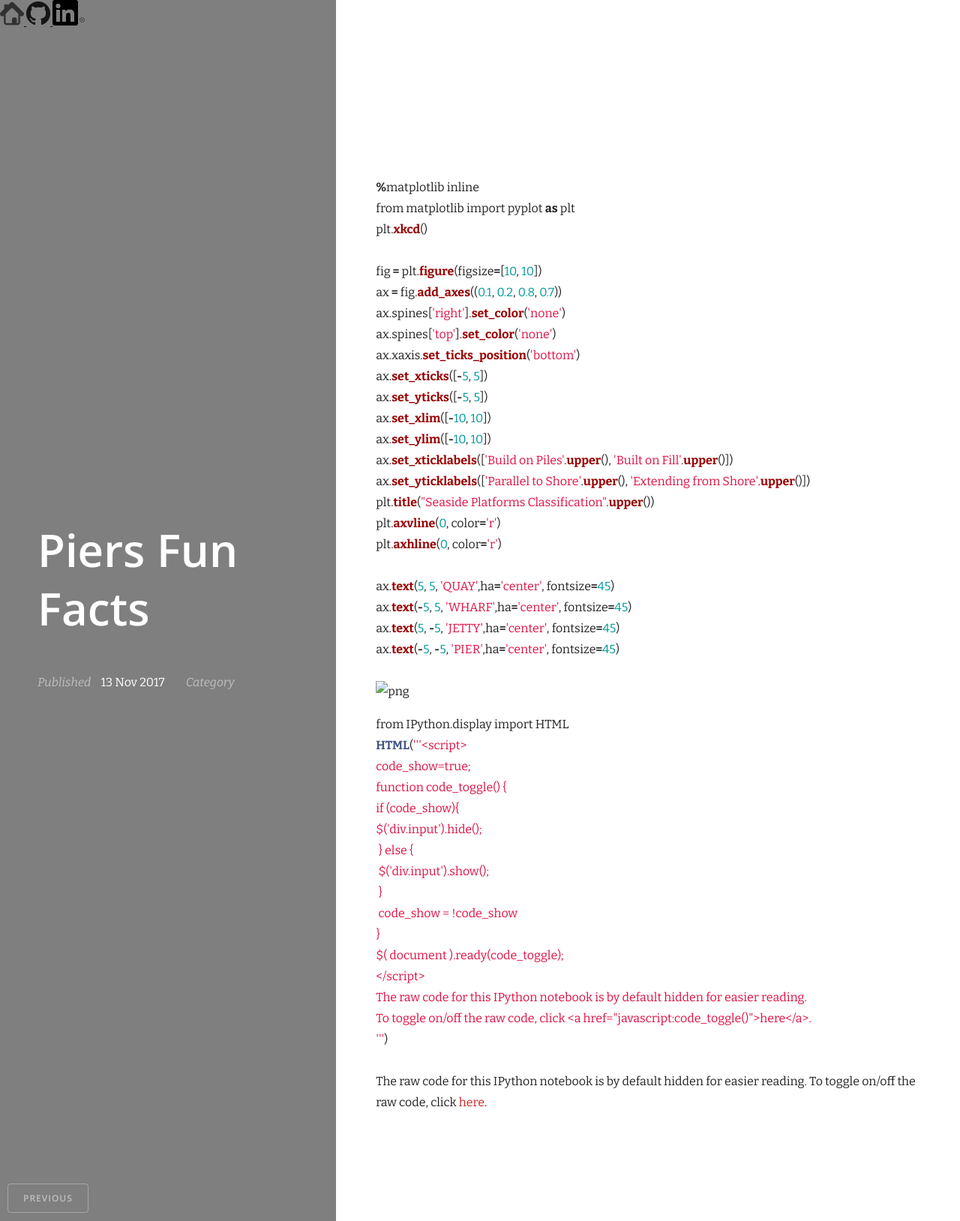
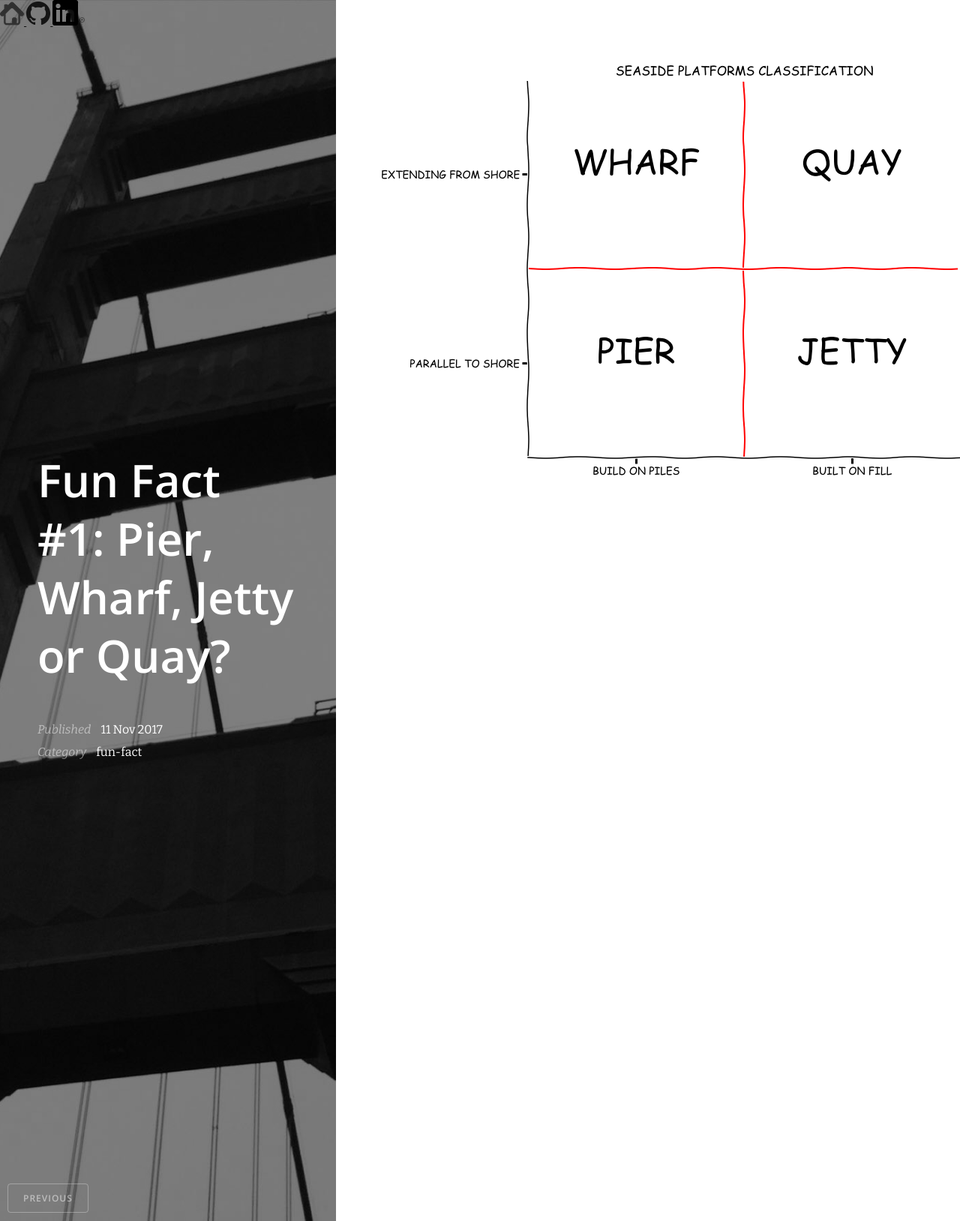
Before and after one commit to mrpozzi/mrpozzi.github.io, a Jekyll site: the page built from _posts/2017-11-13-piers-fun-facts.md, in a window 1280 px wide. Shown: the whole page at 75% size. Built offline with Jekyll 4.4.1, drawn with Linux system fonts in a browser that asks for light colours; nearby versions of some CDN libraries; our own code applies the rules of GitHub Pages for plain Markdown files.

Commit message:
Fixed Build

````diff
--- a/_config.yml
+++ b/_config.yml
@@ -5,6 +5,7 @@ tagline: 'Data Science: Tales from the Trenches' # A brief tagline for your site
 sidebar_image: /images/cover.jpg
 
 # Build settings
-kramdown: redcarpet
+markdown: kramdown
+#kramdown: redcarpet
 highlighter: pygments
 baseurl:
--- a/_layouts/default.html
+++ b/_layouts/default.html
@@ -4,7 +4,7 @@
   <meta charset="utf-8">
   <meta http-equiv="X-UA-Compatible" content="IE=edge,chrome=1">
   <title>
-    {{ site.title + page.title }}
+    {{ site.title }} + {{ page.title }}
   </title>
   <meta name="viewport" content="width=device-width">
 
--- a/_posts/2017-11-13-piers-fun-facts.md
+++ b/_posts/2017-11-13-piers-fun-facts.md
@@ -1,85 +1,12 @@
-
-# Fun Fact \#1: Pier, Wharf, Jetty or Quay?
-
-
-```python
-%matplotlib inline
-from matplotlib import pyplot as plt
-plt.xkcd()
-
-fig = plt.figure(figsize=[10, 10])
-ax = fig.add_axes((0.1, 0.2, 0.8, 0.7))
-ax.spines['right'].set_color('none')
-ax.spines['top'].set_color('none')
-ax.xaxis.set_ticks_position('bottom')
-ax.set_xticks([-5, 5])
-ax.set_yticks([-5, 5])
-ax.set_xlim([-10, 10])
-ax.set_ylim([-10, 10])
-ax.set_xticklabels(['Build on Piles'.upper(), 'Built on Fill'.upper()])
-ax.set_yticklabels(['Parallel to Shore'.upper(), 'Extending from Shore'.upper()])
-plt.title("Seaside Platforms Classification".upper())
-plt.axvline(0, color='r')
-plt.axhline(0, color='r')
-
-ax.text(5, 5, 'QUAY',ha='center', fontsize=45)
-ax.text(-5, 5, 'WHARF',ha='center', fontsize=45)
-ax.text(5, -5, 'JETTY',ha='center', fontsize=45)
-ax.text(-5, -5, 'PIER',ha='center', fontsize=45)
-
-```
+---
+layout: post
+title: "Fun Fact #1: Pier, Wharf, Jetty or Quay?"
+date: 2017-11-11 8:30:00
+categories: fun-fact
+featured_image: /images/cover.jpg
+---
 
 
 
 
-
-
-![png](img/pier.png)
-
-
-
-```python
-from IPython.display import HTML
-HTML('''<script>
-code_show=true;
-function code_toggle() {
-if (code_show){
-$('div.input').hide();
- } else {
- $('div.input').show();
- }
- code_show = !code_show
-}
-$( document ).ready(code_toggle);
-</script>
-The raw code for this IPython notebook is by default hidden for easier reading.
-To toggle on/off the raw code, click <a href="javascript:code_toggle()">here</a>.
-''')
-
-```
-
-
-
-
-<script>
-code_show=true;
-function code_toggle() {
-if (code_show){
-$('div.input').hide();
- } else {
- $('div.input').show();
- }
- code_show = !code_show
-}
-$( document ).ready(code_toggle);
-</script>
-The raw code for this IPython notebook is by default hidden for easier reading.
-To toggle on/off the raw code, click <a href="javascript:code_toggle()">here</a>.
-
-
-
-
-
-```python
-
-```
+![png](/images/pier.png)
````
Also changed, not shown: images/lda_graphical_model.png (added), images/pier.png (renamed from _posts/img/pier.png).
